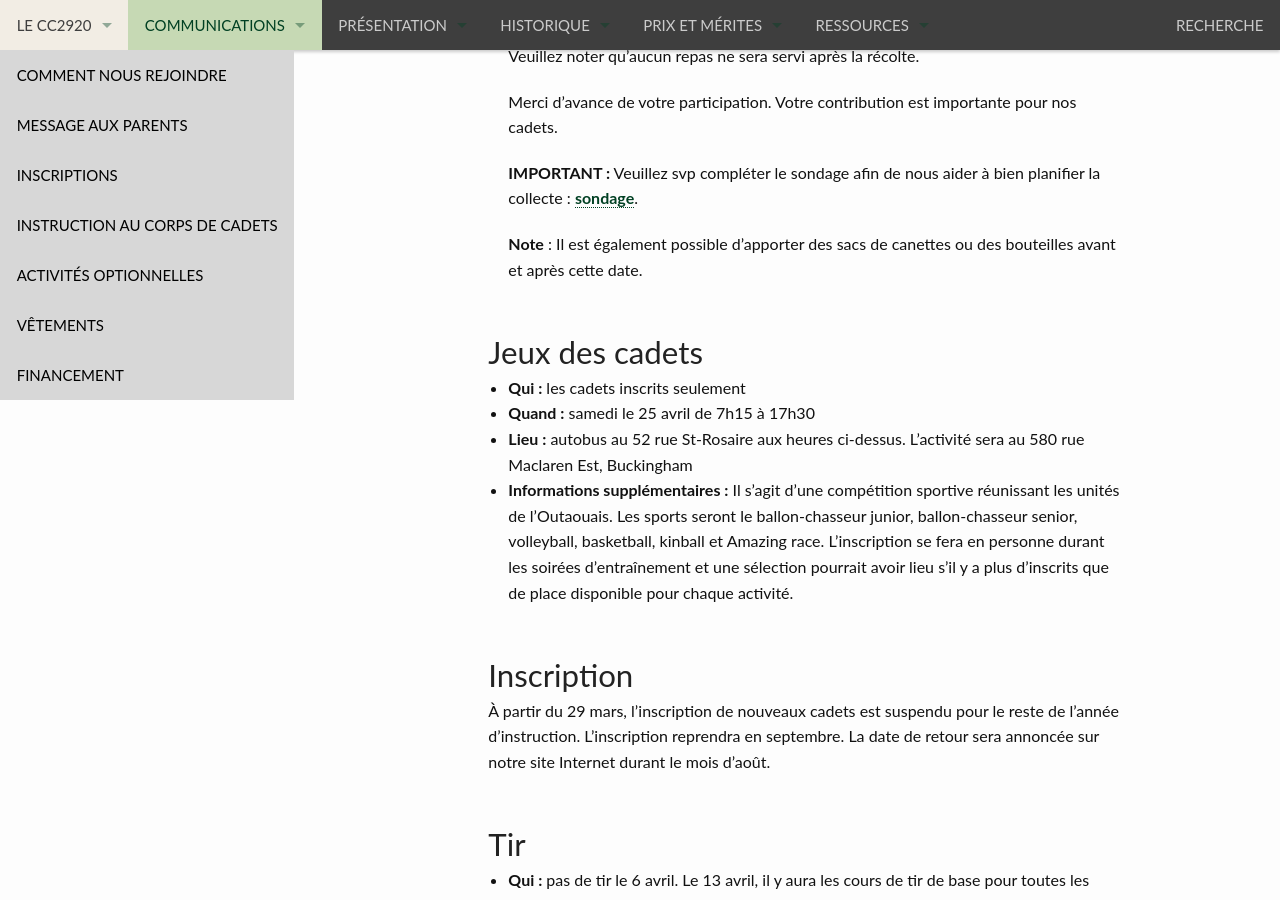
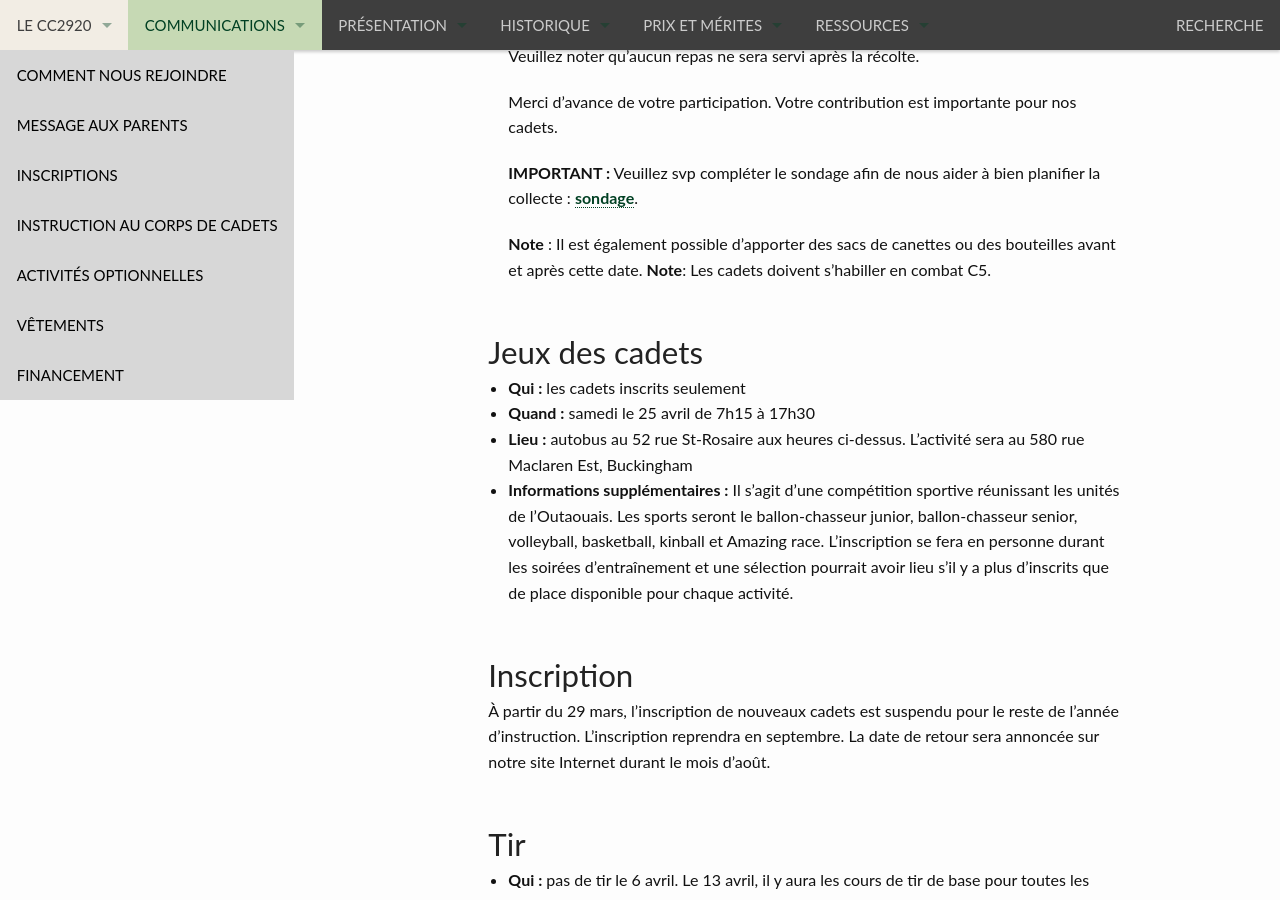
Before and after one commit to CC2920/web, a Jekyll site: the page built from _communications/messages.md, in a window 1280 px wide and 900 px high, scrolled down 1127 px. Built offline with Jekyll 4.4.1, drawn with Linux system fonts in a browser that asks for light colours.

Commit message:
Add dress code note for cadets in messages.md

```diff
--- a/_communications/messages.md
+++ b/_communications/messages.md
@@ -36,6 +36,7 @@ layout: "messages"
    **IMPORTANT :** Veuillez svp compléter le sondage afin de nous aider à bien planifier la collecte : [sondage](https://forms.gle/WRi3zCFyUW5XnJXx8).
 
   **Note** : Il est également possible d’apporter des sacs de canettes ou des bouteilles avant et après cette date.
+  **Note**: Les cadets doivent s’habiller en combat C5.
 
 
 ## Jeux des cadets
```
